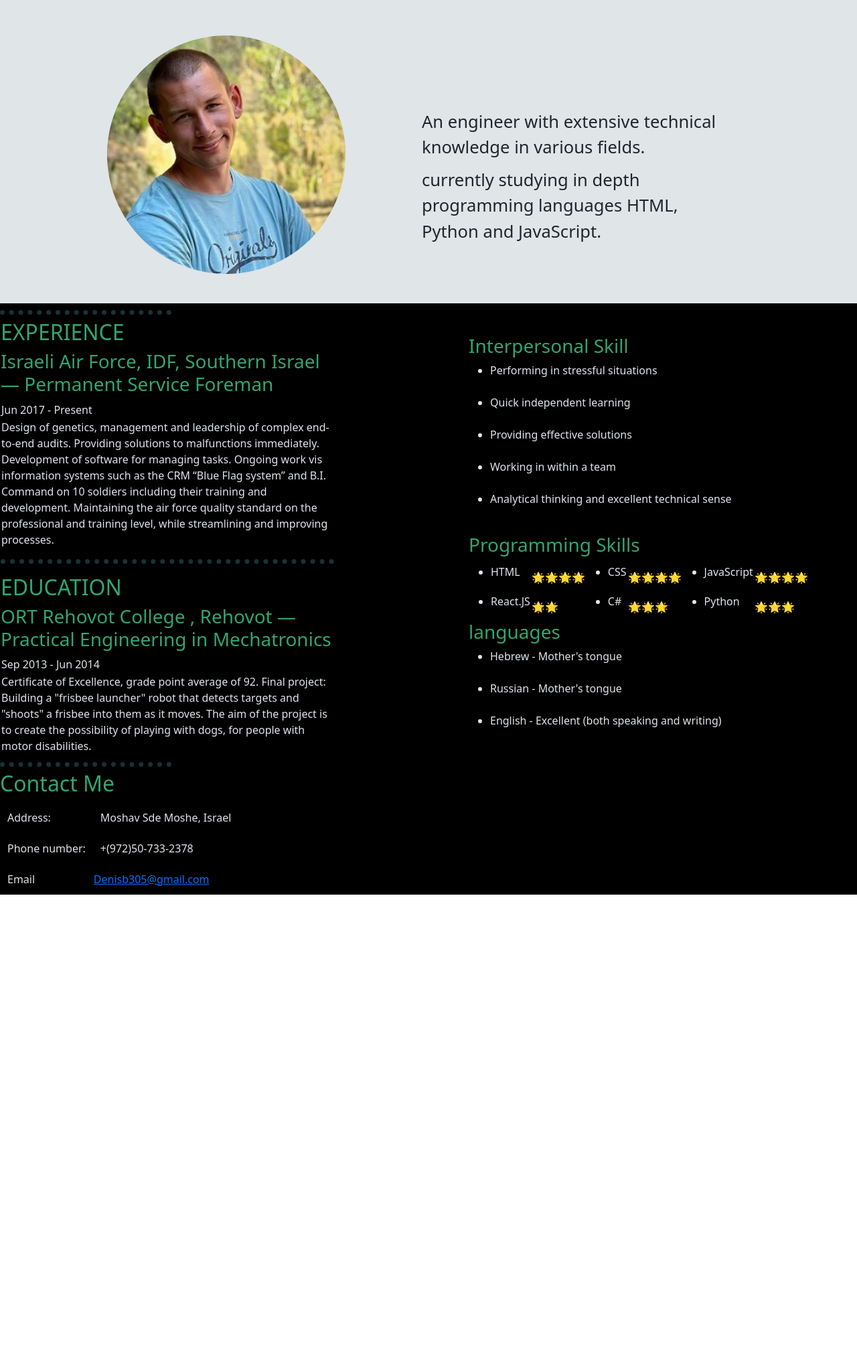
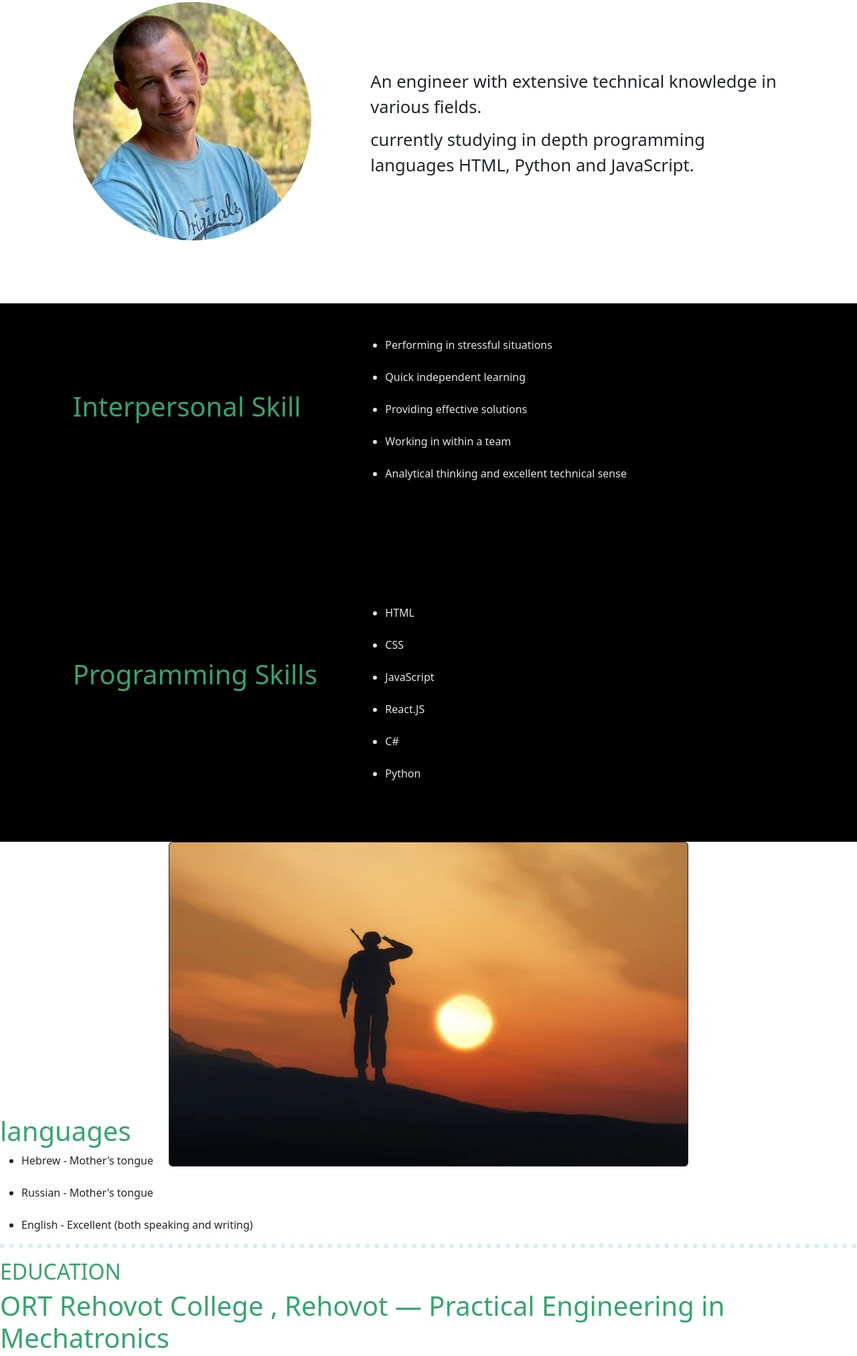
Before and after one commit to BezdezhskyDenis/CV-Denis-Bezdezhsky---New-version, a plain HTML site: page index.html in a window 1280 px wide. Shown: the part 721-2746 px from the top of the page at 67% size. Before the commit the page ends 2057 px from the top, so only its background shows below. Drawn offline with nearby package versions, Linux system fonts and the light colour scheme.

Commit message:
WIP add skills and flip to experience

```diff
--- /dev/null
+++ b/CSS/flip_box.css
@@ -0,0 +1,44 @@
+.flip_box {
+    background-color: transparent;
+    max-width: 800px;
+    height: 408px;
+    /*border: 1px solid #f1f1f1;*/
+    perspective: 1000px; /* Remove this if you don't want the 3D effect */
+  }
+
+  /* This container is needed to position the front and back side */
+  .flip_box_inner {
+    position: relative;
+    width: 100%;
+    height: 100%;
+    text-align: center;
+    transition: transform 0.8s;
+    transform-style: preserve-3d;
+  }
+
+  /* Do an horizontal flip when you move the mouse over the flip box container */
+  .flip_box:hover .flip_box_inner {
+    transform: rotateY(180deg);
+  }
+
+  /* Position the front and back side */
+  .flip_box_front, .flip_box_back {
+    position: absolute;
+    width: 100%;
+    height: 100%;
+    -webkit-backface-visibility: hidden; /* Safari */
+    backface-visibility: hidden;
+  }
+
+  /* Style the front side */
+  .flip_box_front {
+    /*background-color: #bbb;*/
+    color: black;
+  }
+
+  /* Style the back side */
+  .flip_box_back {
+    /*background-color: dodgerblue;*/
+    color: white;
+    transform: rotateY(180deg);
+  }
--- a/CSS/style.css
+++ b/CSS/style.css
@@ -71,10 +71,7 @@ h2,
 h3 {
   color: #34a56f;
 }
-.top-container {
-  background-color: #e0e5e8;
-  display: block;
-}
+
 .top_container_elements {
   width: 75%;
   padding-top: 100px;
@@ -89,17 +86,16 @@ p {
   line-height: 1.5;
 }
 
-.text_image {
-  float: left;
-  margin-right: 50px;
-}
-
 .main_title {
   margin-top: 100px;
   font-size: 1.6rem;
-  width: 50%;
-  float: right;
-  margin-right: 20px;
+}
+
+.top-container{
+  padding-top: 50px;
+  padding-bottom: 50px;
+  height: auto;
+  min-height: 500px;
 }
 
 .middle-container {
@@ -108,3 +104,19 @@ p {
   color: #e0e5e8;
   margin-top: 0;
 }
+
+.skills{
+  padding-top: 50px;
+  padding-bottom: 50px;
+  height: auto;
+  min-height: 400px;
+}
+
+.container-title{
+  margin-block-start: 80px;
+}
+
+h3{
+  font-size: 2.5rem;
+
+}
--- a/index.html
+++ b/index.html
@@ -16,6 +16,7 @@
       crossorigin="anonymous"
     ></script>
     <link rel="stylesheet" href="./CSS/style.css" />
+    <link rel="stylesheet" href="./CSS/flip_box.css" />
     <link rel="icon" href="favicon.ico?=2" />
     <title>CV Denis Bezdezhsky</title>
   </head>
@@ -25,6 +26,7 @@
         <a class="navbar-brand" href="#">
           <img src="favicon.ico" class="navbar-brand logo-brand" />
         </a>
+        <div class="justify-content-end">
           <button
             class="navbar-toggler"
             type="button"
@@ -75,18 +77,21 @@
             </ul>
           </div>
         </div>
+      </div>
     </nav>
     <div class="welcome">
       <h1 class="first_h1">Denis Bezdezhsky</h1>
       <p class="first_p">Web Developer</p>
     </div>
-    <div class="top-container">
-      <div class="top_container_elements">
+    <div class="row justify-content-center top-container">
+      <div class="col-lg-4">
         <img
           src="./images/Denis_profile.png"
           class="text_image"
           alt="Denis profile picture"
         />
+      </div>
+      <div class="col-lg-6">
         <div class="main_title">
           <p>
             An engineer with extensive technical knowledge in various fields.
@@ -99,56 +104,11 @@
       </div>
     </div>
     <div class="middle-container">
-      <hr class="short" />
-      <div class="context">
-        <table cellspacing="50">
-          <tr>
-            <td style="width: 500px; height: 450.312">
-              <h2>EXPERIENCE</h2>
-              <h3>
-                Israeli Air Force, IDF, Southern Israel — Permanent Service
-                Foreman
-              </h3>
-              <table>
-                <tr>
-                  <td>Jun 2017 - Present</td>
-                </tr>
-                <tr>
-                  <td>
-                    Design of genetics, management and leadership of complex
-                    end-to-end audits. Providing solutions to malfunctions
-                    immediately. Development of software for managing tasks.
-                    Ongoing work vis information systems such as the CRM “Blue
-                    Flag system” and B.I. Command on 10 soldiers including their
-                    training and development. Maintaining the air force quality
-                    standard on the professional and training level, while
-                    streamlining and improving processes.
-                  </td>
-                </tr>
-              </table>
-              <hr />
-              <h2>EDUCATION</h2>
-              <h3>
-                ORT Rehovot College , Rehovot — Practical Engineering in
-                Mechatronics
-              </h3>
-              <table>
-                <tr>
-                  <td>Sep 2013 - Jun 2014</td>
-                </tr>
-                <tr>
-                  <td>
-                    Certificate of Excellence, grade point average of 92. Final
-                    project: Building a "frisbee launcher" robot that detects
-                    targets and "shoots" a frisbee into them as it moves. The
-                    aim of the project is to create the possibility of playing
-                    with dogs, for people with motor disabilities.
-                  </td>
-                </tr>
-              </table>
-            </td>
-            <td style="padding-inline-start: 200px">
+      <div class="skills row justify-content-center">
+        <div class="col-lg-4 container-title">
           <h3>Interpersonal Skill</h3>
+        </div>
+        <div class="col-lg-6">
           <ul>
             <li>Performing in stressful situations</li>
             <br />
@@ -161,57 +121,72 @@
             <li>Analytical thinking and excellent technical sense</li>
             <br />
           </ul>
+        </div>
+      </div>
+      <div class="skills row justify-content-center">
+        <div class="col-lg-4 container-title">
           <h3>Programming Skills</h3>
-              <table>
-                <tbody>
-                  <tr>
-                    <td>
-                      <tr>
-                        <td>
+        </div>
+        <div class="col-lg-6">
           <ul>
             <li>HTML</li>
+            <br />
+            <li>CSS</li>
+            <br />
+            <li>JavaScript</li>
+            <br />
+            <li>React.JS</li>
+            <br />
+            <li>C#</li>
+            <br />
+            <li>Python</li>
+            <br />
           </ul>
-                        </td>
-                        <td>&#127775;&#127775;&#127775;&#127775;</td>
-                        <td>
-                          <ul>
-                            <li>CSS</li>
-                          </ul>
-                        </td>
-                        <td>&#127775;&#127775;&#127775;&#127775;</td>
-                        <td>
-                          <ul>
-                            <li>JavaScript</li>
-                          </ul>
-                        </td>
-                        <td>&#127775;&#127775;&#127775;&#127775;</td>
-                      </tr>
-                    </td>
-                    <td>
-                      <tr>
-                        <td>
-                          <ul>
-                            <li>React.JS</li>
-                          </ul>
-                        </td>
-                        <td>&#127775;&#127775;</td>
-                        <td>
-                          <ul>
-                            <li>C#</li>
-                          </ul>
-                        </td>
-                        <td>&#127775;&#127775;&#127775;</td>
-                        <td>
-                          <ul>
-                            <li>Python</li>
-                          </ul>
-                        </td>
-                        <td>&#127775;&#127775;&#127775;</td>
-                      </tr>
-                    </td>
-                  </tr>
-                </tbody>
-              </table>
+        </div>
+      </div>
+    </div>
+    <div class="experience row justify-content-center">
+      <div class="flip_box">
+        <div class="flip_box_inner">
+          <div class="flip_box_front">
+            <div class="card text-bg-dark">
+              <img
+                src="./images/soldier-guarding-design.webp"
+                class="card-img"
+                alt="..."
+              />
+            </div>
+          </div>
+          <div class="flip_box_back">
+            <div class="card text-bg-dark">
+              <img
+                src="./images/soldier-guarding-design.webp"
+                class="card-img"
+                alt="..."
+              />
+              <div class="card-img-overlay">
+                <h5 class="card-title">
+                  Israeli Air Force, IDF, Southern Israel — Permanent Service
+                  Foreman
+                </h5>
+                <p class="card-text">Jun 2017 - Present.</p>
+                <p class="card-text">
+                  Design of genetics, management and leadership of complex
+                  end-to-end audits. Providing solutions to malfunctions
+                  immediately. Development of software for managing tasks.
+                  Ongoing work vis information systems such as the CRM “Blue
+                  Flag system” and B.I. Command on 10 soldiers including their
+                  training and development. Maintaining the air force quality
+                  standard on the professional and training level, while
+                  streamlining and improving processes.
+                </p>
+              </div>
+            </div>
+          </div>
+        </div>
+      </div>
+    </div>
+
     <h3>languages</h3>
     <ul>
       <li>Hebrew - Mother's tongue</li>
@@ -220,10 +195,26 @@
       <br />
       <li>English - Excellent (both speaking and writing)</li>
     </ul>
+
+    <hr />
+    <h2>EDUCATION</h2>
+    <h3>
+      ORT Rehovot College , Rehovot — Practical Engineering in Mechatronics
+    </h3>
+    <table>
+      <tr>
+        <td>Sep 2013 - Jun 2014</td>
+      </tr>
+      <tr>
+        <td>
+          Certificate of Excellence, grade point average of 92. Final project:
+          Building a "frisbee launcher" robot that detects targets and "shoots"
+          a frisbee into them as it moves. The aim of the project is to create
+          the possibility of playing with dogs, for people with motor
+          disabilities.
         </td>
       </tr>
     </table>
-      </div>
     <hr class="short" />
     <h2>Contact Me</h2>
     <table cellspacing="5">
@@ -252,6 +243,5 @@
         </td>
       </tr>
     </table>
-    </div>
   </body>
 </html>
--- a/style.css
+++ /dev/null
@@ -1,139 +0,0 @@
-body {
-  /* background-color: #e3fdfd; */
-  margin: 0;
-}
-.welcome {
-  background: linear-gradient(rgba(28, 28, 29, 0), rgba(28, 28, 29, 0)),
-    url("./images/welcome.jpg") center center / cover no-repeat;
-  padding: 0px 0px 150px;
-  flex-direction: column;
-  min-height: auto;
-  position: relative;
-}
-
-.first_h1 {
-  text-align: center;
-  color: antiquewhite;
-  padding-top: 250px;
-  font-size: 4.5rem;
-  width: 50%;
-  margin: 0 auto;
-  font-family: "Montserrat", sans-serif;
-  font-weight: 400;
-}
-
-.first_p {
-  text-align: center;
-  color: #34a56f;
-  padding-top: 20px;
-  font-size: 2.5rem;
-  width: 50%;
-  margin: 0 auto;
-  font-family: "Montserrat", sans-serif;
-  font-weight: 400;
-}
-
-.top_nav {
-  -webkit-box-align: center;
-  -webkit-box-pack: end;
-  width: 100%;
-  margin: 0;
-}
-
-.top_nav_display {
-  background: rgb(28, 28, 29);
-  padding-top: 0px;
-  top: 0px;
-  right: 0px;
-  position: fixed !important;
-}
-.top_nav_display_scroll_down {
-  background: rgb(28, 28, 29);
-  padding-top: 0px;
-  top: 0px;
-  right: 0px;
-  position: fixed !important;
-}
-.top_nav_elements {
-  display: flex;
-  align-items: center;
-  justify-content: flex-end;
-  width: 500px;
-  margin: 0px 20px;
-  float: right;
-  font-family: Lato;
-  font-weight: 400;
-}
-
-.link:hover {
-  opacity: 0.8;
-}
-
-.link {
-  cursor: pointer;
-  text-decoration: none;
-  text-overflow: ellipsis;
-  max-width: 250px;
-  display: block;
-  overflow: hidden;
-  width: 100%;
-  padding: 10px;
-  color: rgb(255, 255, 255);
-  white-space: nowrap;
-  transition: opacity 0.1s linear 0s;
-}
-
-hr {
-  border-style: dotted none none;
-  border-width: 7px;
-  border-color: #5fc6cb;
-}
-.short {
-  width: 20%;
-  margin-top: 0;
-  position: relative;
-  top: 10px;
-}
-
-h1,
-h2,
-h3 {
-  color:  #34a56f;
-}
-.top-container {
-  background-color: #e0e5e8;
-  display: block;
-}
-.top_container_elements{
-  width: 75%;
-  padding-top: 100px;
-  margin: 0px auto;
-  text-align: left;
-  height: 500px;
-}
-
-h1,
-p {
-  margin: 10px;
-  line-height: 1.5;
-}
-
-.text_image {
-  float: left;
-  margin-right: 50px;
-}
-
-.main_title {
-  margin-top: 100px;
-  font-size: 1.6rem;
-  width: 50%;
-  float: right;
-  margin-right: 20px;
-}
-
-.middle-container {
-  /* margin-top: 150px; */
-  background-color: black;
-  color: #e0e5e8;
-  margin-top: 0;
-}
```
Also changed, not shown: images/soldier-guarding-design.webp (added). Lines whose indentation alone changed are shown as unchanged.
